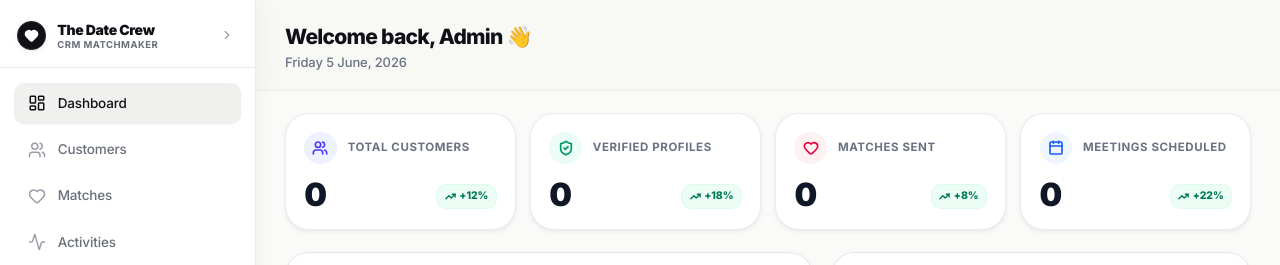
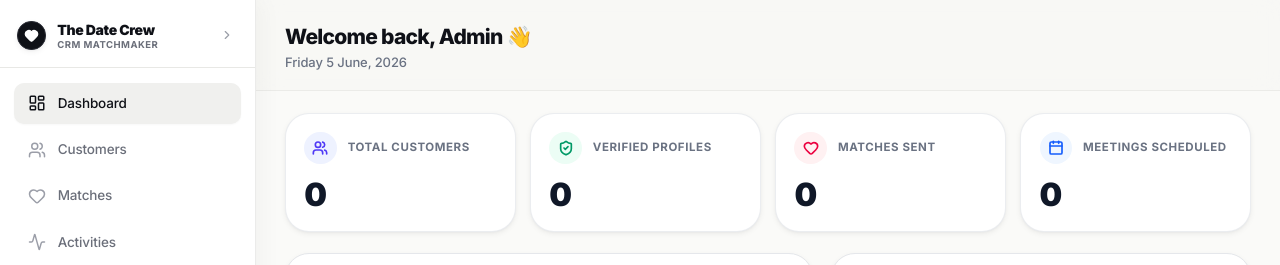
Before and after one commit to Harsh-Shrivastava1/TheDateCreww, a React (Vite) app: page /dashboard in a window 1280 px wide. Shown: the top 265 px of the page. Built offline with nearby package versions, Linux system fonts and the light colour scheme; no server answers; the database is empty; sample sign-in values are in the browser's storage.

Commit message:
updated dashboard

```diff
--- a/src/pages/Dashboard.jsx
+++ b/src/pages/Dashboard.jsx
@@ -4,7 +4,7 @@ import { motion } from 'framer-motion';
 import {
   Users, Heart, Calendar, ShieldCheck,
   ArrowRight, Clock, Sparkles, ChevronRight,
-  Activity, AlertCircle, TrendingUp, Zap,
+  Activity, AlertCircle, Zap,
   MapPin, Briefcase, ArrowUpRight,
 } from 'lucide-react';
 import { doc, onSnapshot } from 'firebase/firestore';
@@ -152,10 +152,10 @@ export default function Dashboard() {
 
   /* kpis */
   const kpis = [
-    { label: 'Total Customers', value: stats?.totalCustomers ?? 0, icon: Users, iconColor: 'text-indigo-600', iconBg: 'bg-indigo-50', delta: '+12%' },
-    { label: 'Verified Profiles', value: stats?.verifiedProfiles ?? 0, icon: ShieldCheck, iconColor: 'text-emerald-600', iconBg: 'bg-emerald-50', delta: '+18%' },
-    { label: 'Matches Sent', value: stats?.matchesSent ?? 0, icon: Heart, iconColor: 'text-rose-600', iconBg: 'bg-rose-50', delta: '+8%' },
-    { label: 'Meetings Scheduled', value: stats?.meetingsScheduled ?? 0, icon: Calendar, iconColor: 'text-blue-600', iconBg: 'bg-blue-50', delta: '+22%' },
+    { label: 'Total Customers', value: stats?.totalCustomers ?? 0, icon: Users, iconColor: 'text-indigo-600', iconBg: 'bg-indigo-50' },
+    { label: 'Verified Profiles', value: stats?.verifiedProfiles ?? 0, icon: ShieldCheck, iconColor: 'text-emerald-600', iconBg: 'bg-emerald-50' },
+    { label: 'Matches Sent', value: stats?.matchesSent ?? 0, icon: Heart, iconColor: 'text-rose-600', iconBg: 'bg-rose-50' },
+    { label: 'Meetings Scheduled', value: stats?.meetingsScheduled ?? 0, icon: Calendar, iconColor: 'text-blue-600', iconBg: 'bg-blue-50' },
   ];
 
   // Helper variables for layout conditions
@@ -201,13 +201,9 @@ export default function Dashboard() {
                   <p className="text-[11.5px] font-bold text-gray-500 uppercase tracking-wider">{kpi.label}</p>
                 </div>
 
-                <div className="mt-4 flex items-end justify-between">
+                <div className="mt-4">
                   <span className="text-[32px] font-black text-gray-900 tracking-tight leading-none">
                     {loading ? <span className="text-xl text-gray-400">—</span> : kpi.value}
-                  </span>
-                  <span className="inline-flex items-center gap-1 text-[10.5px] font-extrabold text-emerald-700 bg-emerald-50 px-2 py-1 rounded-md border border-emerald-100/50 mb-0.5">
-                    <TrendingUp size={11} strokeWidth={3} />
-                    {kpi.delta}
                   </span>
                 </div>
               </motion.div>
```
